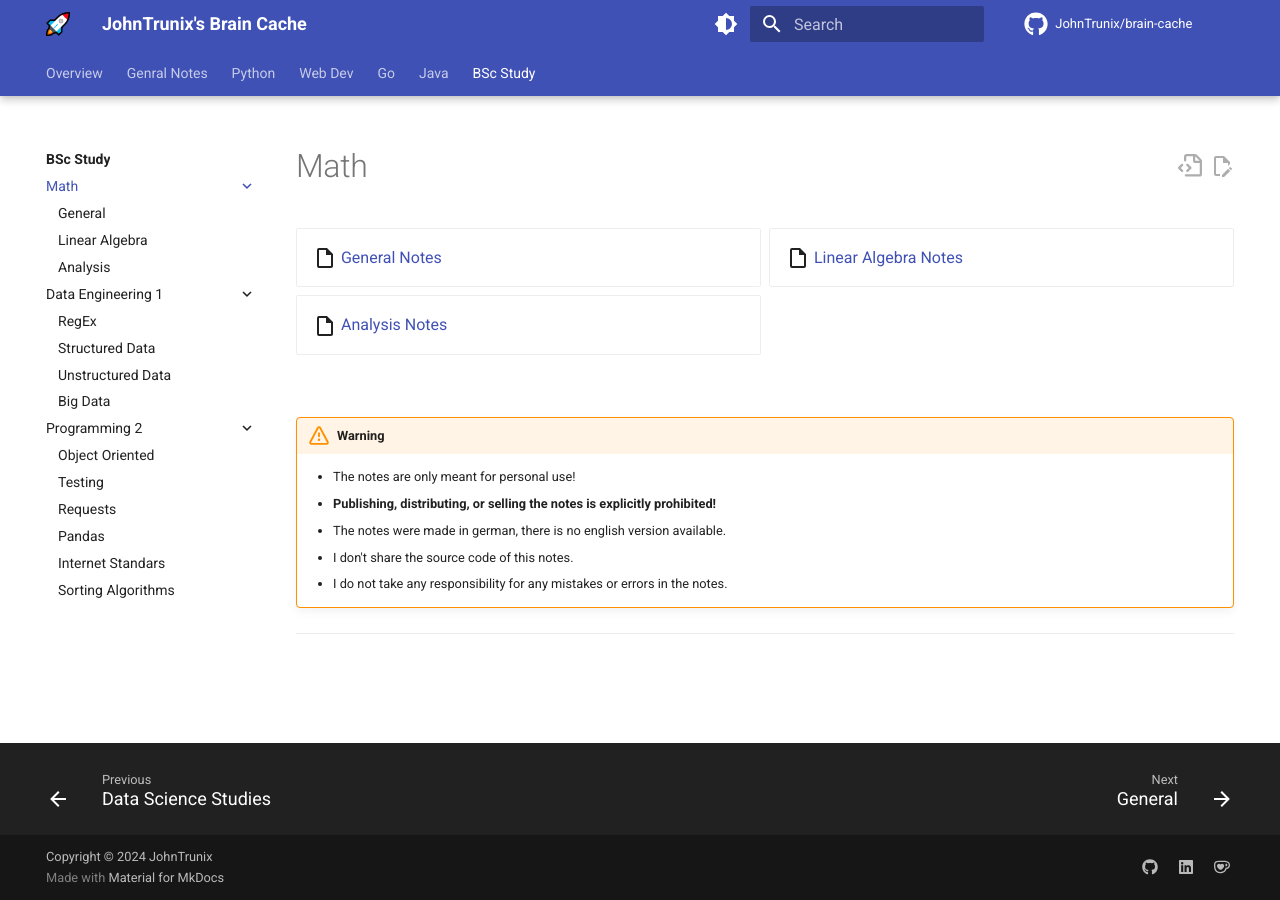
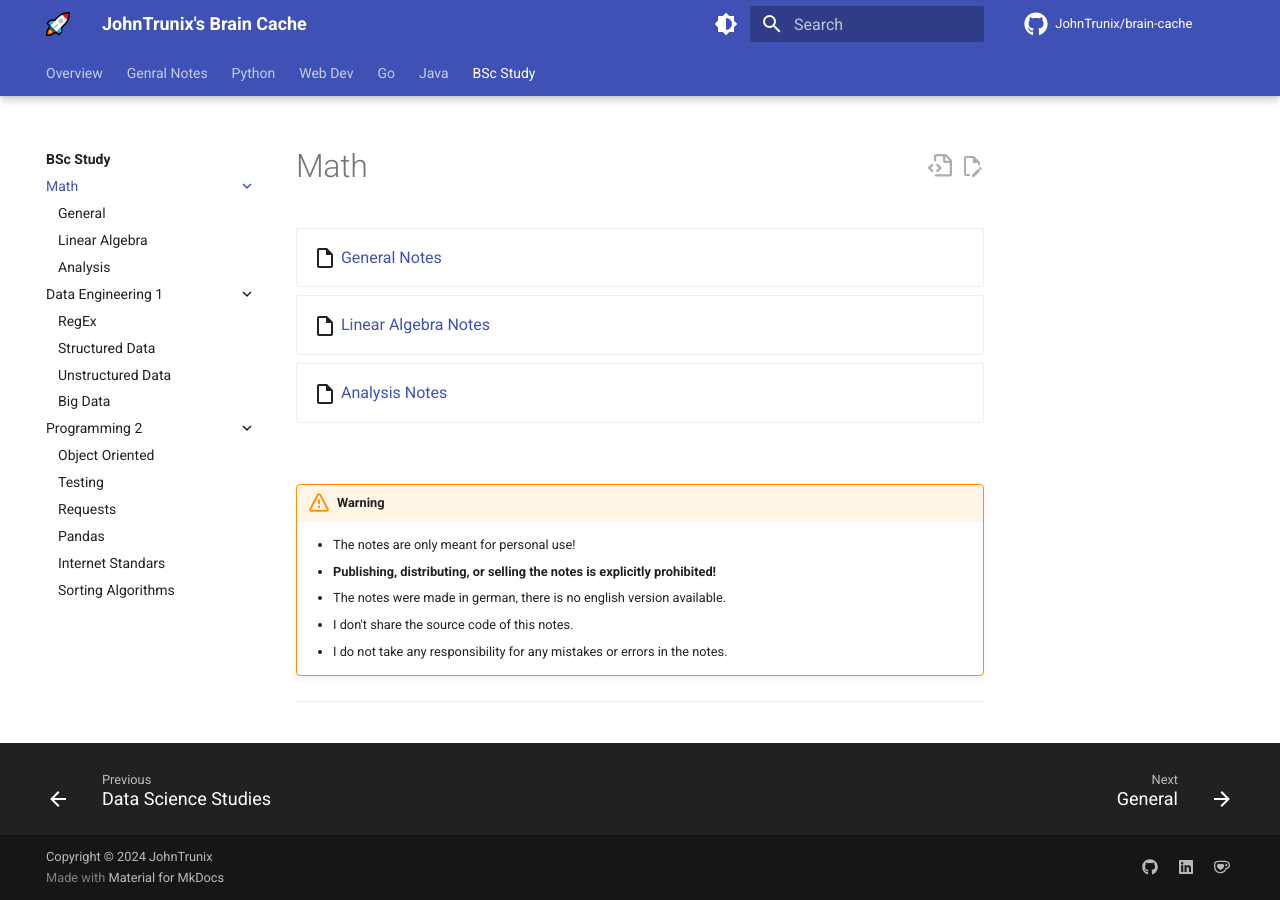
Before and after one commit to JohnTrunix/brain-cache, an MkDocs documentation site: the page built from docs/math/index.md, in a window 1280 px wide. Built offline with MkDocs 1.6.1 and Material for MkDocs 9.7.7, drawn with Linux system fonts in a browser that asks for light colours; comment, search, counter and statistics services are not loaded.

Commit message:
feat: tweak math card grid

```diff
--- a/docs/custom/css/tweaks.css
+++ b/docs/custom/css/tweaks.css
@@ -33,3 +33,8 @@
 .i_rejected_c {
   color: #ef5552;
 }
+
+/* tweak card grid to 100% width per card */
+.md-typeset .grid.single-row {
+  grid-template-columns: repeat(1, minmax(16rem, 1fr));
+}
--- a/docs/math/index.md
+++ b/docs/math/index.md
@@ -1,11 +1,6 @@
----
-hide:
-    - toc
----
-
 # Math
 
-<div class="grid cards" markdown>
+<div class="grid cards single-row" markdown>
 
 -   :material-file-outline:{ .lg .middle } [General Notes](general.md)
 
```
Lines whose indentation alone changed are shown as unchanged.
